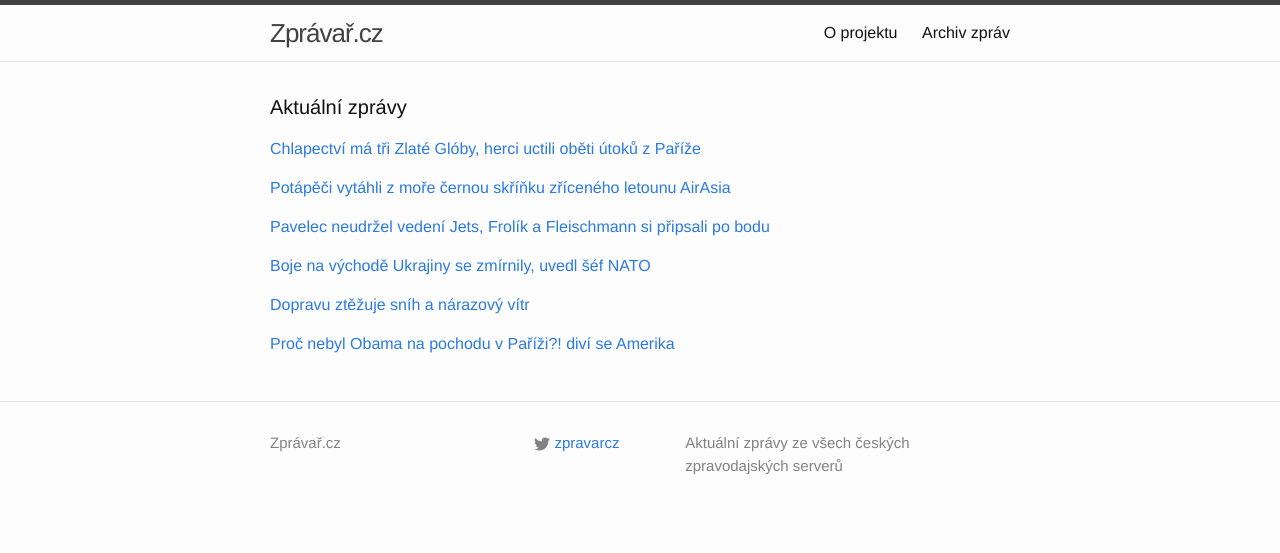
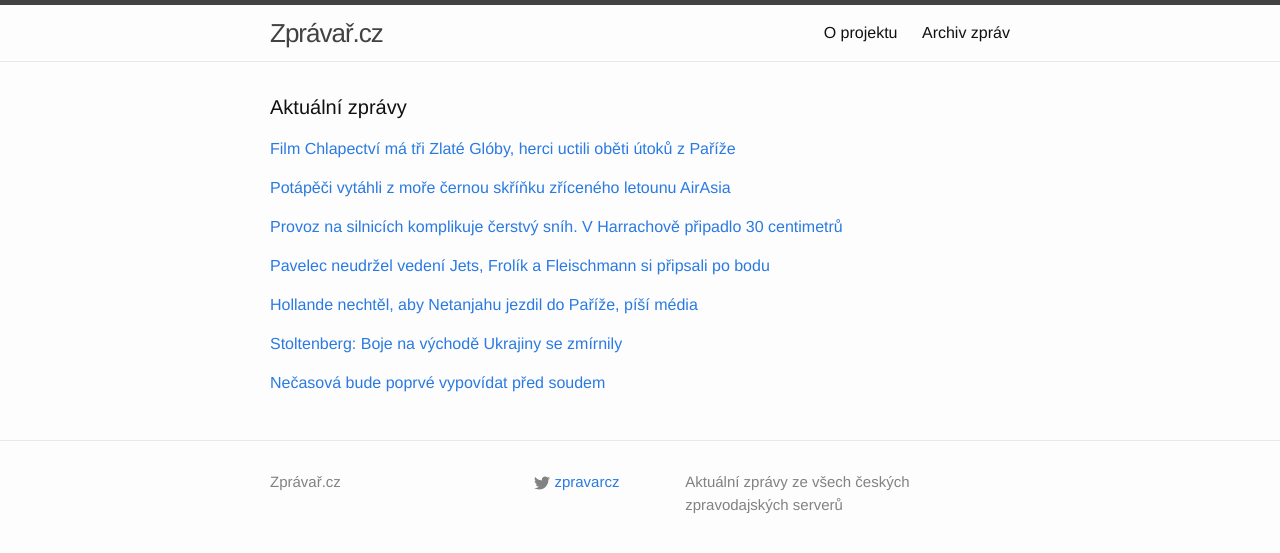
Before and after one commit to adliska/zpravar, a Jekyll site: the page built from index.html, in a window 1280 px wide. Shown: the top 553 px of the page. Built offline with Jekyll 4.4.1, drawn with Linux system fonts in a browser that asks for light colours.

Commit message:
zpravar news update

```diff
--- a/index.html
+++ b/index.html
@@ -5,9 +5,10 @@ layout: default
 <div class="home">
     <h1 class="page-heading">Aktuální zprávy</h1>
 
-<p><a href="javascript:;" onclick="toggle_visibility('zpravy0')">Chlapectví má tři Zlaté Glóby, herci uctili oběti útoků z Paříže </a></p>
+<p><a href="javascript:;" onclick="toggle_visibility('zpravy0')">Film Chlapectví má tři Zlaté Glóby, herci uctili oběti útoků z Paříže</a></p>
 <div id="zpravy0" style="display:none">
 <ul>
+<li><a href=http://www.denik.cz/film/film-chlapectvi-ma-tri-zlate-globy-herci-uctili-obeti-utoku-z-parize-20150112.html>Film Chlapectví má tři Zlaté Glóby, herci uctili oběti útoků z Paříže - www.denik.cz</a></li>
 <li><a href=http://www.lidovky.cz/chlapectvi-ma-tri-zlate-globy-herci-uctili-obeti-utoku-z-parize-pvh-/kultura.aspx?c=A150112_071920_ln_domov_sk>Chlapectví má tři Zlaté Glóby, herci uctili oběti útoků z Paříže  - www.lidovky.cz</a></li>
 <li><a href=http://www.tyden.cz/rubriky/kultura/film/zlate-globy-chlapectvi-trumflo-birdmana-radost-i-pro-rusy_329788.html>Zlaté glóby: Chlapectví trumflo Birdmana. Radost i pro Rusy - www.tyden.cz</a></li>
 <li><a href=http://www.ceskenoviny.cz/zpravy/zpravy/chlapectvi-ma-tri-zlate-globy-herci-uctili-obeti-utoku-z-parize/1167735>Chlapectví má tři Zlaté Glóby, herci uctili oběti útoků z Paříže - www.ceskenoviny.cz</a></li>
@@ -29,8 +30,18 @@ layout: default
 <li><a href=http://www.ceskenoviny.cz/zpravy/zpravy/potapeci-vytahli-z-more-cernou-skrinku-zriceneho-letounu-airasia/1167742>Potápěči vytáhli z moře černou skříňku zříceného letounu AirAsia - www.ceskenoviny.cz</a></li>
 <li><a href=http://www.novinky.cz/zahranicni/svet/358467-potapeci-vytahli-z-more-cernou-skrinku-zriceneho-aibusu.html>Potápěči vytáhli z moře černou skříňku zříceného aibusu  - www.novinky.cz</a></li>
 </ul>
-</div><p><a href="javascript:;" onclick="toggle_visibility('zpravy2')">Pavelec neudržel vedení Jets, Frolík a Fleischmann si připsali po bodu</a></p>
+</div><p><a href="javascript:;" onclick="toggle_visibility('zpravy2')">Provoz na silnicích komplikuje čerstvý sníh. V Harrachově připadlo 30 centimetrů</a></p>
 <div id="zpravy2" style="display:none">
+<ul>
+<li><a href=http://www.denik.cz/z_domova/provoz-na-silnicich-komplikuje-cerstvy-snih-v-harrachove-pripadlo-30-centimetru.html>Provoz na silnicích komplikuje čerstvý sníh. V Harrachově připadlo 30 centimetrů - www.denik.cz</a></li>
+<li><a href=http://zpravy.aktualne.cz/regiony/liberecky/snih-zavrel-kamionum-harrachov-pres-noc-ho-napadlo-30-cm/r~077b00ae9a2611e4a10c0025900fea04/>Sníh zavřel kamionům Harrachov, přes noc ho napadlo 30 cm - zpravy.aktualne.cz</a></li>
+<li><a href=http://www.ceskenoviny.cz/zpravy/zpravy/dopravu-ztezuje-snih-a-narazovy-vitr-pro-kamiony-uzavren-harrachov/1167749>Dopravu ztěžuje sníh a nárazový vítr, pro kamiony uzavřen Harrachov - www.ceskenoviny.cz</a></li>
+<li><a href=http://www.ceskenoviny.cz/zpravy/zpravy/dopravu-ztezuje-snih-a-narazovy-vitr/1167749>Dopravu ztěžuje sníh a nárazový vítr - www.ceskenoviny.cz</a></li>
+<li><a href=http://www.ceskenoviny.cz/zpravy/zpravy/dopravu-snih-a-ztezuje-narazovy-vitr/1167749>Dopravu sníh a ztěžuje nárazový vítr - www.ceskenoviny.cz</a></li>
+<li><a href=http://www.ceskenoviny.cz/zpravy/zpravy/dopravu-ve-zlinskem-kraji-ztezuje-narazovy-vitr-misty-i-snezilo/1167749>Dopravu ve Zlínském kraji ztěžuje nárazový vítr, místy i sněžilo - www.ceskenoviny.cz</a></li>
+</ul>
+</div><p><a href="javascript:;" onclick="toggle_visibility('zpravy3')">Pavelec neudržel vedení Jets, Frolík a Fleischmann si připsali po bodu</a></p>
+<div id="zpravy3" style="display:none">
 <ul>
 <li><a href=http://www.denik.cz/hokej/pavelec-neudrzel-vedeni-jets-dres-selanneho-slavnostne-vyradili-20150112.html>Pavelec neudržel vedení Jets, Frolík a Fleischmann si připsali po bodu - www.denik.cz</a></li>
 <li><a href=http://www.rozhlas.cz/_zprava/pavelec-s-frolikem-ztratili-zapas-v-anaheimu-fleischmann-asistoval-u-vyhry--1442252>Pavelec s Frolíkem ztratili zápas v Anaheimu, Fleischmann asistoval u výhry - www.rozhlas.cz</a></li>
@@ -38,26 +49,27 @@ layout: default
 <li><a href=http://sport.aktualne.cz/pavelec-neudrzel-vedeni-jets-anaheim-vyvesil-selanneho-dres/r~6b3cb5069a2111e4ba57002590604f2e/>Pavelec neudržel vedení Jets, Anaheim vyvěsil Selänneho dres - sport.aktualne.cz</a></li>
 <li><a href=http://www.sportovninoviny.cz/zpravy/pavelec-neudrzel-vedeni-jets-dres-selanneho-slavnostne-vyradili/1167754>Pavelec neudržel vedení Jets, dres Selänneho slavnostně vyřadili - www.sportovninoviny.cz</a></li>
 </ul>
-</div><p><a href="javascript:;" onclick="toggle_visibility('zpravy3')">Boje na východě Ukrajiny se zmírnily, uvedl šéf NATO </a></p>
-<div id="zpravy3" style="display:none">
-<ul>
-<li><a href=http://www.lidovky.cz/boje-na-vychode-ukrajiny-se-zmirnily-uvedl-sef-nato-fx6-/zpravy-svet.aspx?c=A150112_072319_ln_zahranici_sk>Boje na východě Ukrajiny se zmírnily, uvedl šéf NATO  - www.lidovky.cz</a></li>
-<li><a href=http://www.novinky.cz/zahranicni/evropa/358470-na-ukrajine-jsou-stale-rusti-vojaci-tvrdi-sef-nato-stoltenberg.html>Na Ukrajině jsou stále ruští vojáci, tvrdí šéf NATO Stoltenberg - www.novinky.cz</a></li>
-<li><a href=http://www.tyden.cz/rubriky/zahranici/rusko-a-okoli/sef-nato-rusove-dal-operuji-na-ukrajine-boje-ale-oslabily_329790.html>Šéf NATO: Rusové dál operují na Ukrajině, boje ale oslabily - www.tyden.cz</a></li>
-<li><a href=http://www.ceskenoviny.cz/zpravy/zpravy/boje-na-vychode-ukrajiny-se-zmirnily-uvedl-sef-nato/1167753>Boje na východě Ukrajiny se zmírnily, uvedl šéf NATO - www.ceskenoviny.cz</a></li>
-</ul>
-</div><p><a href="javascript:;" onclick="toggle_visibility('zpravy4')">Dopravu ztěžuje sníh a nárazový vítr</a></p>
+</div><p><a href="javascript:;" onclick="toggle_visibility('zpravy4')">Hollande nechtěl, aby Netanjahu jezdil do Paříže, píší média </a></p>
 <div id="zpravy4" style="display:none">
 <ul>
-<li><a href=http://www.ceskenoviny.cz/zpravy/zpravy/dopravu-ztezuje-snih-a-narazovy-vitr/1167749>Dopravu ztěžuje sníh a nárazový vítr - www.ceskenoviny.cz</a></li>
-<li><a href=http://www.ceskenoviny.cz/zpravy/zpravy/dopravu-snih-a-ztezuje-narazovy-vitr/1167749>Dopravu sníh a ztěžuje nárazový vítr - www.ceskenoviny.cz</a></li>
-<li><a href=http://www.ceskenoviny.cz/zpravy/zpravy/dopravu-ve-zlinskem-kraji-ztezuje-narazovy-vitr-misty-i-snezilo/1167749>Dopravu ve Zlínském kraji ztěžuje nárazový vítr, místy i sněžilo - www.ceskenoviny.cz</a></li>
-</ul>
-</div><p><a href="javascript:;" onclick="toggle_visibility('zpravy5')">Proč nebyl Obama na pochodu v Paříži?! diví se Amerika</a></p>
-<div id="zpravy5" style="display:none">
-<ul>
+<li><a href=http://www.lidovky.cz/hollande-nechtel-aby-netanjahu-jezdil-do-parize-fr7-/zpravy-svet.aspx?c=A150112_074326_ln_zahranici_sk>Hollande nechtěl, aby Netanjahu jezdil do Paříže, píší média  - www.lidovky.cz</a></li>
 <li><a href=http://www.tyden.cz/rubriky/zahranici/amerika/proc-nebyl-obama-na-pochodu-v-parizi-divi-se-amerika_329787.html>Proč nebyl Obama na pochodu v Paříži?! diví se Amerika - www.tyden.cz</a></li>
 <li><a href=http://www.novinky.cz/zahranicni/evropa/358468-media-v-usa-se-divi-proc-nebyl-obama-na-pochodu-v-parizi.html>Média v USA se diví, proč nebyl Obama na pochodu v Paříži - www.novinky.cz</a></li>
 <li><a href=http://www.ceskenoviny.cz/zpravy/zpravy/hollande-pry-nechtel-aby-netanjahu-jezdil-do-parize-pisi-media/1167733>Hollande prý nechtěl, aby Netanjahu jezdil do Paříže, píší média - www.ceskenoviny.cz</a></li>
 </ul>
+</div><p><a href="javascript:;" onclick="toggle_visibility('zpravy5')">Stoltenberg: Boje na východě Ukrajiny se zmírnily</a></p>
+<div id="zpravy5" style="display:none">
+<ul>
+<li><a href=http://zpravy.e15.cz/zahranicni/politika/stoltenberg-boje-na-vychode-ukrajiny-se-zmirnily-1152284>Stoltenberg: Boje na východě Ukrajiny se zmírnily - zpravy.e15.cz</a></li>
+<li><a href=http://www.lidovky.cz/boje-na-vychode-ukrajiny-se-zmirnily-uvedl-sef-nato-fx6-/zpravy-svet.aspx?c=A150112_072319_ln_zahranici_sk>Boje na východě Ukrajiny se zmírnily, uvedl šéf NATO  - www.lidovky.cz</a></li>
+<li><a href=http://www.tyden.cz/rubriky/zahranici/rusko-a-okoli/sef-nato-rusove-dal-operuji-na-ukrajine-boje-ale-oslabily_329790.html>Šéf NATO: Rusové dál operují na Ukrajině, boje ale oslabily - www.tyden.cz</a></li>
+<li><a href=http://www.ceskenoviny.cz/zpravy/zpravy/boje-na-vychode-ukrajiny-se-zmirnily-uvedl-sef-nato/1167753>Boje na východě Ukrajiny se zmírnily, uvedl šéf NATO - www.ceskenoviny.cz</a></li>
+</ul>
+</div><p><a href="javascript:;" onclick="toggle_visibility('zpravy6')">Nečasová bude poprvé vypovídat před soudem</a></p>
+<div id="zpravy6" style="display:none">
+<ul>
+<li><a href=http://www.denik.cz/z_domova/necasova-bude-poprve-vypovidat-pred-soudem-20150112.html>Nečasová bude poprvé vypovídat před soudem - www.denik.cz</a></li>
+<li><a href=http://www.ceskatelevize.cz/ct24/domaci/297880-kauza-nagyova-znovu-u-soudu-palenik-hodla-vypovidat/>Kauza Nagyová znovu u soudu. Páleník hodlá vypovídat - www.ceskatelevize.cz</a></li>
+<li><a href=http://www.rozhlas.cz/_zprava/jana-necasova-ma-vypovidat-pred-soudem-kvuli-udajnemu-zneuziti-vojenskeho-zpravodajstvi--1442216>Jana Nečasová má vypovídat před soudem kvůli údajnému zneužití Vojenského zpravodajství - www.rozhlas.cz</a></li>
+</ul>
 </div></div>
```
